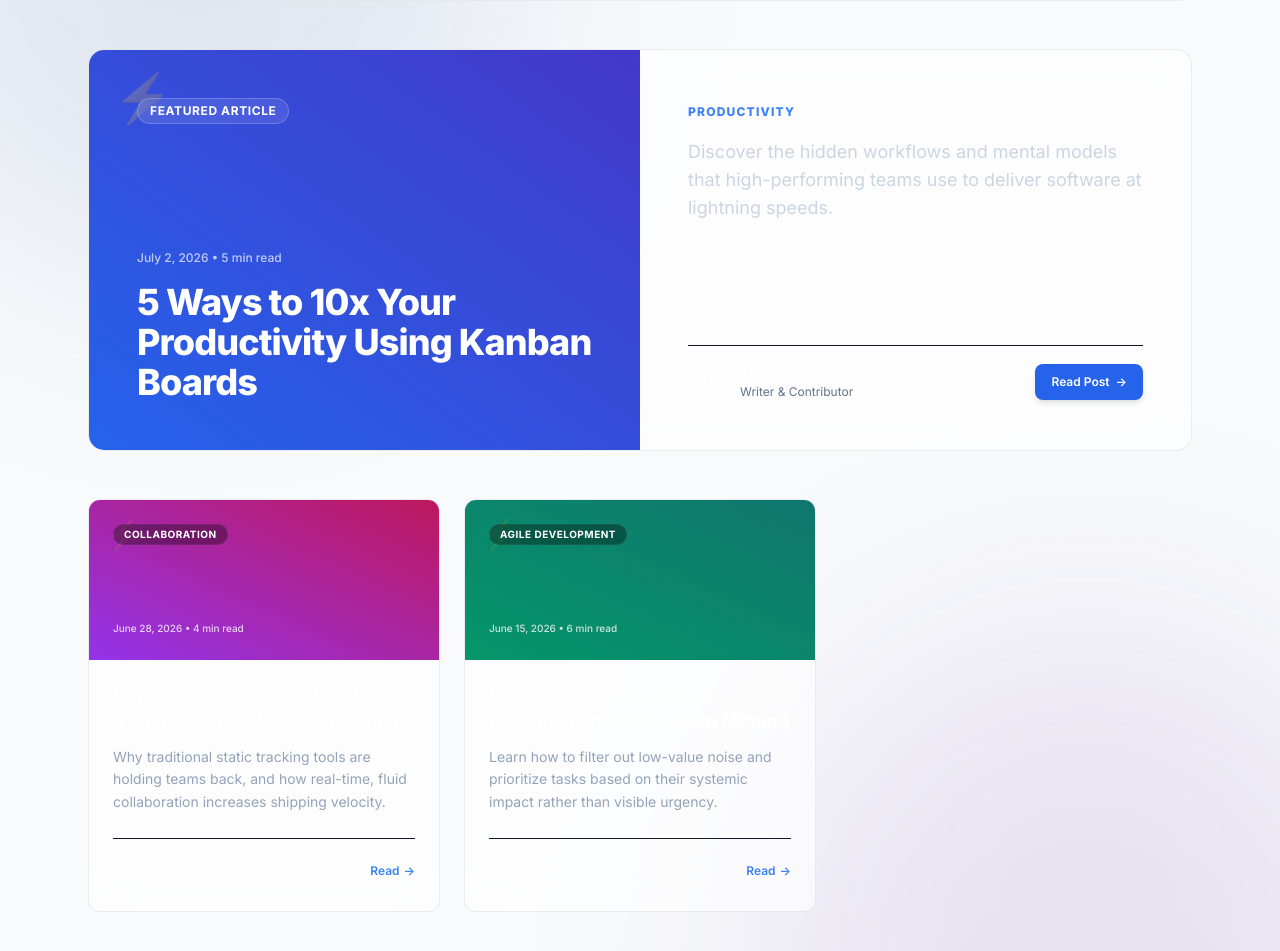
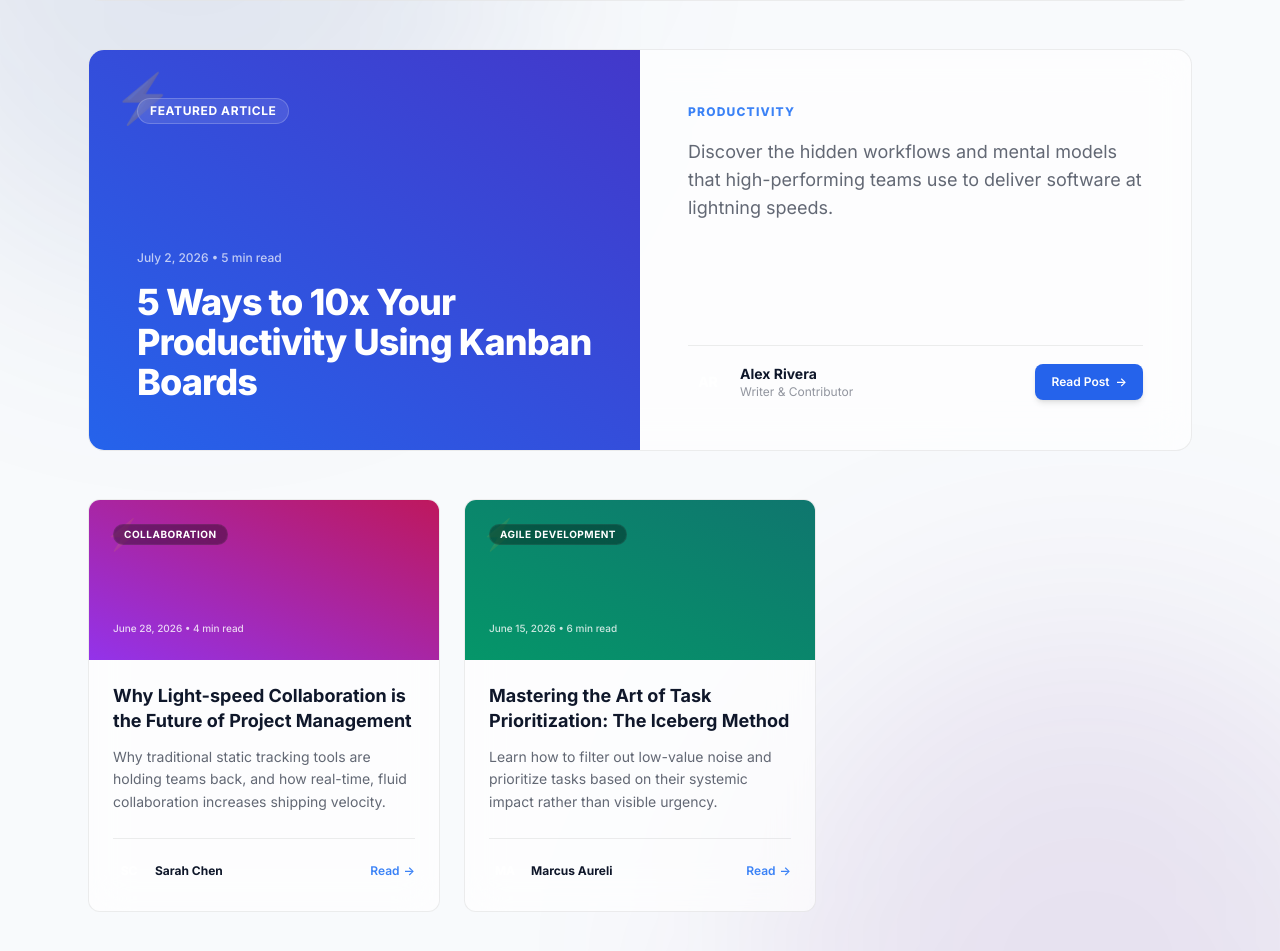
Before and after one commit to SHUBHAM-NIRMAL18/thunder-kanban, a React (Vite) app in the folder frontend/: page /blog in a window 1280 px wide. Shown: the part 421-1372 px from the top of the page. Built offline with nearby package versions, Linux system fonts and the light colour scheme; no server answers.

Commit message:
refactor: update Blog feed styling to support light theme

```diff
--- a/frontend/src/pages/Blog.tsx
+++ b/frontend/src/pages/Blog.tsx
@@ -29,7 +29,7 @@ export const Blog = () => {
     >
       <div className="space-y-12">
         {/* Search and Category Filter Row */}
-        <div className="flex flex-col md:flex-row gap-4 items-center justify-between bg-[#0b0f19] p-4 rounded-xl border border-slate-850 glass">
+        <div className="flex flex-col md:flex-row gap-4 items-center justify-between bg-[var(--bg-surface-2)] p-4 rounded-xl border border-[var(--border-subtle)] glass">
           {/* Categories */}
           <div className="flex flex-wrap gap-2 w-full md:w-auto">
             {categories.map((cat) => (
@@ -39,7 +39,7 @@ export const Blog = () => {
                 className={`text-xs font-semibold px-3 py-1.5 rounded-lg border transition-all ${
                   activeCategory === cat
                     ? 'bg-blue-600 border-blue-500 text-white shadow-md shadow-blue-500/10'
-                    : 'bg-slate-900/60 border-slate-800 text-slate-400 hover:text-white hover:border-slate-700'
+                    : 'bg-[var(--bg-surface)] border-[var(--border-subtle)] text-[var(--text-secondary)] hover:text-[var(--text-primary)] hover:border-slate-500'
                 }`}
               >
                 {cat}
@@ -64,7 +64,7 @@ export const Blog = () => {
 
         {/* Featured Post (Only when no filtering is active) */}
         {!searchQuery && activeCategory === 'All' && featuredPost && (
-          <div className="bg-[#0b0f19] border border-slate-850 rounded-2xl glass overflow-hidden grid grid-cols-1 lg:grid-cols-12 gap-0 group">
+          <div className="bg-[var(--bg-surface-2)] border border-[var(--border-subtle)] rounded-2xl glass overflow-hidden grid grid-cols-1 lg:grid-cols-12 gap-0 group">
             {/* Featured Gradient Banner */}
             <div className={`lg:col-span-6 bg-gradient-to-tr ${featuredPost.bannerGradient} flex flex-col justify-between p-8 md:p-12 text-white relative min-h-[300px] lg:min-h-[400px]`}>
               <span className="absolute top-6 left-6 text-5xl opacity-20">⚡</span>
@@ -87,19 +87,19 @@ export const Blog = () => {
                 <span className="text-xs font-extrabold text-blue-500 uppercase tracking-widest">
                   {featuredPost.category}
                 </span>
-                <p className="text-slate-300 leading-relaxed text-base md:text-lg">
+                <p className="text-[var(--text-secondary)] leading-relaxed text-base md:text-lg">
                   {featuredPost.description}
                 </p>
               </div>
 
-              <div className="flex items-center justify-between pt-4 border-t border-slate-900">
+              <div className="flex items-center justify-between pt-4 border-t border-[var(--border-subtle)]">
                 <div className="flex items-center gap-3">
                   <div className={`w-10 h-10 rounded-full ${featuredPost.author.avatarColor} flex items-center justify-center text-white text-sm font-bold`}>
                     {featuredPost.author.avatarInitials}
                   </div>
                   <div>
-                    <span className="text-sm font-bold text-white block">{featuredPost.author.name}</span>
-                    <span className="text-xs text-slate-500 block">Writer & Contributor</span>
+                    <span className="text-sm font-bold text-[var(--text-primary)] block">{featuredPost.author.name}</span>
+                    <span className="text-xs text-[var(--text-muted)] block">Writer & Contributor</span>
                   </div>
                 </div>
 
@@ -120,7 +120,7 @@ export const Blog = () => {
             {listPosts.map((post) => (
               <div
                 key={post.slug}
-                className="bg-[#0b0f19] border border-slate-850 rounded-xl glass overflow-hidden flex flex-col justify-between hover:border-blue-500/30 transition-all duration-300 group"
+                className="bg-[var(--bg-surface-2)] border border-[var(--border-subtle)] rounded-xl glass overflow-hidden flex flex-col justify-between hover:border-blue-500/30 transition-all duration-300 group"
               >
                 {/* Banner Gradient Card top */}
                 <div className={`h-40 bg-gradient-to-tr ${post.bannerGradient} p-6 flex flex-col justify-between text-white relative`}>
@@ -136,21 +136,21 @@ export const Blog = () => {
                 {/* Body Content */}
                 <div className="p-6 flex-1 flex flex-col justify-between gap-6">
                   <div className="space-y-3">
-                    <h3 className="text-lg font-bold text-white group-hover:text-blue-400 transition-colors line-clamp-2 leading-snug">
+                    <h3 className="text-lg font-bold text-[var(--text-primary)] group-hover:text-blue-400 transition-colors line-clamp-2 leading-snug">
                       {post.title}
                     </h3>
-                    <p className="text-slate-400 text-sm leading-relaxed line-clamp-3">
+                    <p className="text-[var(--text-secondary)] text-sm leading-relaxed line-clamp-3">
                       {post.description}
                     </p>
                   </div>
 
-                  <div className="flex items-center justify-between pt-4 border-t border-slate-900">
+                  <div className="flex items-center justify-between pt-4 border-t border-[var(--border-subtle)]">
                     <div className="flex items-center gap-2.5">
                       <div className={`w-8 h-8 rounded-full ${post.author.avatarColor} flex items-center justify-center text-white text-xs font-bold`}>
                         {post.author.avatarInitials}
                       </div>
                       <div>
-                        <span className="text-xs font-bold text-white block">{post.author.name}</span>
+                        <span className="text-xs font-bold text-[var(--text-primary)] block">{post.author.name}</span>
                       </div>
                     </div>
 
@@ -166,9 +166,9 @@ export const Blog = () => {
             ))}
           </div>
         ) : (
-          <div className="text-center py-20 bg-[#0b0f19] rounded-xl border border-slate-850 glass">
+          <div className="text-center py-20 bg-[var(--bg-surface-2)] rounded-xl border border-[var(--border-subtle)] glass">
             <span className="text-4xl block mb-3">🔍</span>
-            <p className="text-slate-400">No articles match your search or filter requirements.</p>
+            <p className="text-[var(--text-secondary)]">No articles match your search or filter requirements.</p>
             <button
               onClick={() => {
                 setSearchQuery('')
```
